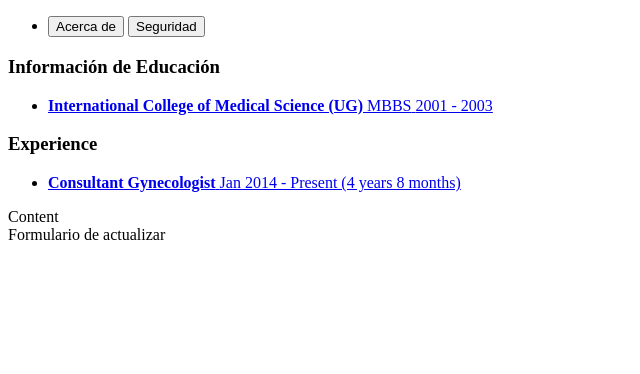
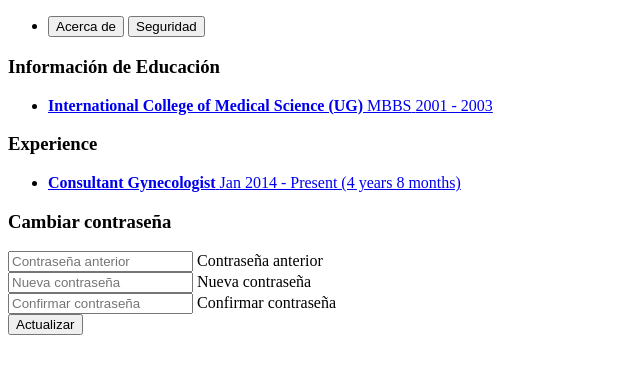
Before and after one commit to fadrian06/haju, a PHP site: template views/pages/profile.php in a window 1280 px wide. Shown: the part 326-700 px from the top of the page, without its empty margins (0-640 px from the left). Run offline with PHP 8.4, Linux system fonts and the light colour scheme; the template is opened without the code that fills it, so the values that code supplies are empty.

Commit message:
Añadido formulario para actualizar contraseña desde Mi Perfil

```diff
--- a/views/pages/profile.php
+++ b/views/pages/profile.php
@@ -46,10 +46,10 @@
   <ul class="nav nav-tabs row mx-0 px-0 mt-4">
     <li class="nav-item col px-0">
       <div class="row mx-0">
-        <button class="nav-link col-sm px-0 active" data-bs-toggle="tab" data-bs-target="#about-cont">
+        <button class="nav-link col-sm px-0" data-bs-toggle="tab" data-bs-target="#about-cont">
           Acerca de
         </button>
-        <button class="nav-link col-sm px-0" data-bs-toggle="tab" data-bs-target="#security-cont">
+        <button class="nav-link col-sm px-0 active" data-bs-toggle="tab" data-bs-target="#security-cont">
           Seguridad
         </button>
       </div>
@@ -57,7 +57,7 @@
   </ul>
 </article>
 <section class="tab-content mt-4 px-0">
-  <article class="tab-pane fade show active" id="about-cont">
+  <article class="tab-pane fade" id="about-cont">
     <div class="row mx-0">
       <article class="col-md px-0 pe-md-2">
         <div class="white_box">
@@ -92,10 +92,24 @@
       </article>
     </div>
   </article>
-  <article class="tab-pane fade" id="security-cont">
-    Content
-  </article>
-  <article class="tab-pane fade" id="edit-form">
-    Formulario de actualizar
-  </article>
+  <section class="tab-pane fade show active row px-2" id="security-cont">
+    <form method="post" class="col-md-6 white_box">
+      <h3 class="mb-4">Cambiar contraseña</h3>
+      <div class="form-floating mb-3">
+        <input type="password" name="old_password" id="old-password" required placeholder="Contraseña anterior" class="form-control" />
+        <label for="old-password">Contraseña anterior</label>
+      </div>
+      <div class="form-floating mb-3">
+        <input type="password" name="new_password" id="new-password" required placeholder="Nueva contraseña" class="form-control" />
+        <label for="new-password">Nueva contraseña</label>
+      </div>
+      <div class="form-floating mb-3">
+        <input type="password" name="confirm_password" id="confirm-password" required placeholder="Confirmar contraseña" class="form-control" />
+        <label for="confirm-password">Confirmar contraseña</label>
+      </div>
+      <div class="text-center">
+        <button class="btn btn-primary rounded-pill">Actualizar</button>
+      </div>
+    </form>
+  </section>
 </section>
```
